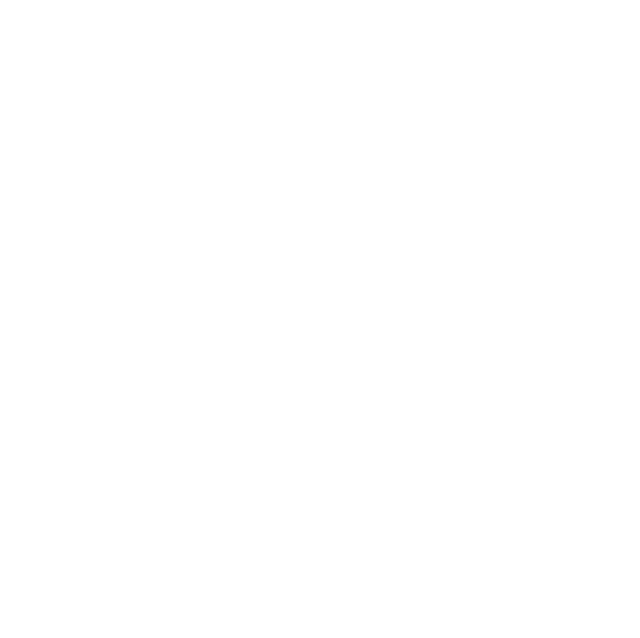
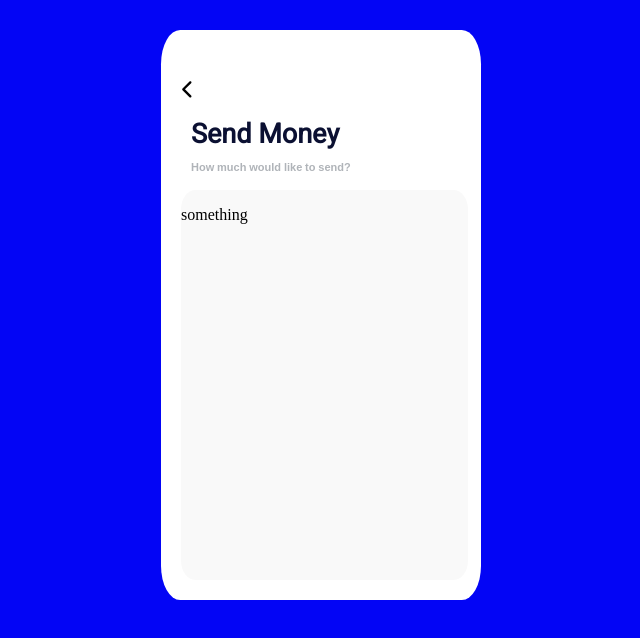
Before and after one commit to jjduquec/Transfer-Example, a plain HTML site: page index.html in a window 1280 px wide. Shown: the whole page, without its empty margins (375-1015 px from the left). Drawn offline with Linux system fonts and the light colour scheme.

Commit message:
pending details section

```diff
--- a/index.html
+++ b/index.html
@@ -8,6 +8,20 @@
     <title>Transfer Ex</title>
 </head>
 <body>
+    <div id="phone">
+        <svg id="left-arrow" xmlns="http://www.w3.org/2000/svg" viewBox="0 0 384 512"><!--! Font Awesome Pro 6.2.1 by @fontawesome - https://fontawesome.com License - https://fontawesome.com/license (Commercial License) Copyright 2022 Fonticons, Inc. -->
+            <path d="M41.4 233.4c-12.5 12.5-12.5 32.8 0 45.3l192 192c12.5 12.5 32.8 12.5 45.3 0s12.5-32.8 0-45.3L109.3 256 278.6 86.6c12.5-12.5 12.5-32.8 0-45.3s-32.8-12.5-45.3 0l-192 192z"/>
+        </svg>
+        <h1>Send Money</h1>
+        <h2>How much would like to send?</h2>
+        <div id="details">
+            <section id="amount">
+                <p>something</p>
+            </section>
 
+        </div>
+
+
+    </div>
 </body>
 </html>
--- a/style.css
+++ b/style.css
@@ -0,0 +1,65 @@
+@import url('https://fonts.googleapis.com/css2?family=Heebo&display=swap');
+@import url('https://fonts.googleapis.com/css2?family=Noto+Sans+Mende+Kikakui&display=swap');
+
+
+body{
+
+    background-color: #0305F5;
+}
+
+
+
+
+#phone{
+    background-color:#FFFFFF ;
+    width: 320px;
+    height:570px ;
+    margin-left:400px ;
+    margin-top:30px;
+    transform:translate(40%);
+    border-radius: 6%;
+
+
+}
+
+#left-arrow{
+    position:absolute;
+    width:14px;
+    margin-top:50px;
+    margin-left:20px;
+
+}
+
+h1{
+    position:absolute;
+    margin-top: 85px;
+    margin-left:30px;
+    font-size:27px;
+    color:#0B1032;
+    font-family: 'Heebo', sans-serif;
+
+
+}
+
+h2{
+    position:absolute;
+    margin-top: 130px;
+    margin-left:30px;
+    font-size: 11px;
+    font-family: 'Noto Sans Mende Kikakui', sans-serif;
+    color:#B0B4B9;
+}
+
+#details{
+    position:absolute;
+    width:287px;
+    height:390px; ;
+    margin-top:160px;
+    margin-left:20px;
+    background-color: #F9F9F9;
+    border-radius: 5%;
+}
+
+#amount{
+
+}
```
